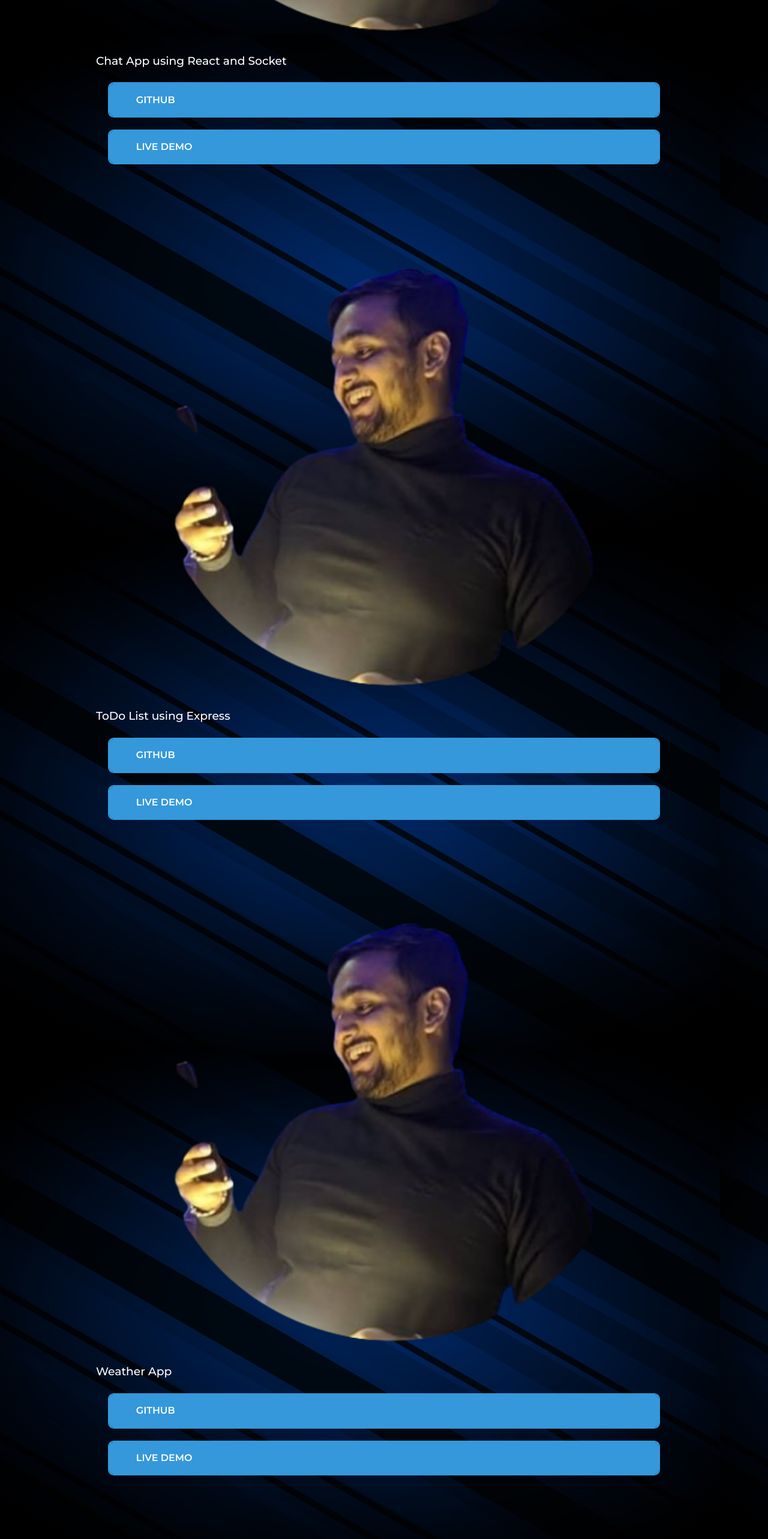
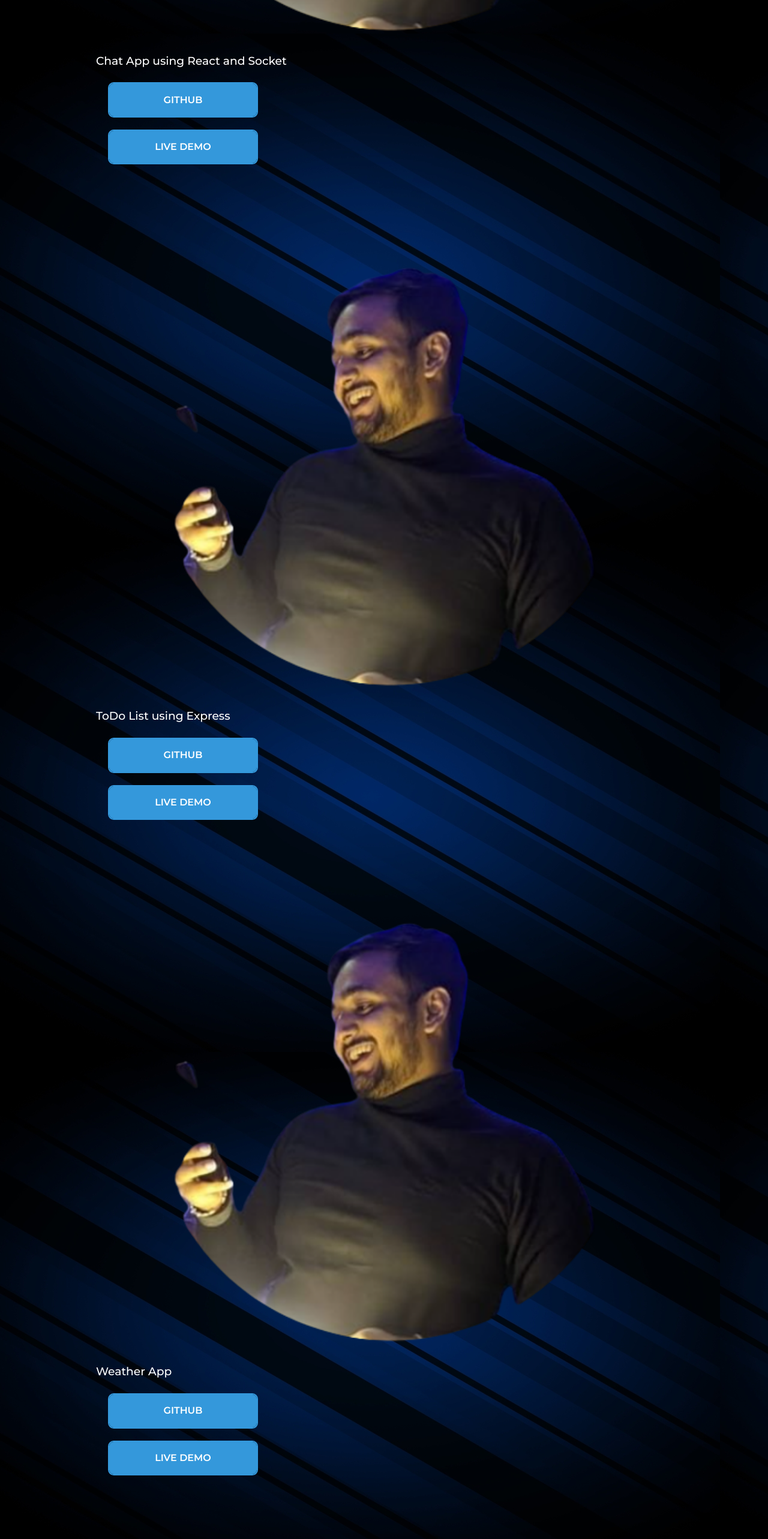
Before and after one commit to anantraghuvanshi/theanantraghuvanshi, a React (Create React App) app in the folder anant-portfolio/: page / in a window 1280 px wide. Shown: the part 3340-5906 px from the top of the page at 60% size. Built offline with nearby package versions, Linux system fonts and the light colour scheme.

Commit message:
portfolio.jsx update

```diff
--- a/anant-portfolio/src/components/portfolio/portfolio.css
+++ b/anant-portfolio/src/components/portfolio/portfolio.css
@@ -0,0 +1,5 @@
+.about-btn{
+    width: 250px;
+    text-align: center;
+    justify-content: center;
+}
--- a/anant-portfolio/src/components/portfolio/portfolio.jsx
+++ b/anant-portfolio/src/components/portfolio/portfolio.jsx
@@ -18,14 +18,14 @@ const portfolio = () => {
           <h3>Chat App using React and Socket</h3>
           <a
             href="https://github.com/anantraghuvanshi/chat-app-using-react-socketIO"
-            className="btn third"
+            className="btn third about-btn"
             target="_blank"
           >
             Github
           </a>
           <a
             href="https://chat-infinity.netlify.app/"
-            className="btn third"
+            className="btn third about-btn"
             target="_blank"
           >
             Live Demo
@@ -38,14 +38,14 @@ const portfolio = () => {
           <h3>ToDo List using Express</h3>
           <a
             href="https://github.com/anantraghuvanshi/todo-list-final"
-            className="btn third"
+            className="btn third about-btn"
             target="_blank"
           >
             Github
           </a>
           <a
             href="https://anant-todo-list.herokuapp.com/"
-            className="btn third"
+            className="btn third about-btn"
             target="_blank"
           >
             Live Demo
@@ -58,14 +58,14 @@ const portfolio = () => {
           <h3>Weather App</h3>
           <a
             href="https://github.com/anantraghuvanshi/live-weather-forecast"
-            className="btn third"
+            className="btn third about-btn"
             target="_blank"
           >
             Github
           </a>
           <a
             href="https://dribbble.com/Alien_pixels"
-            className="btn third"
+            className="btn third about-btn"
             target="_blank"
           >
             Live Demo
```
